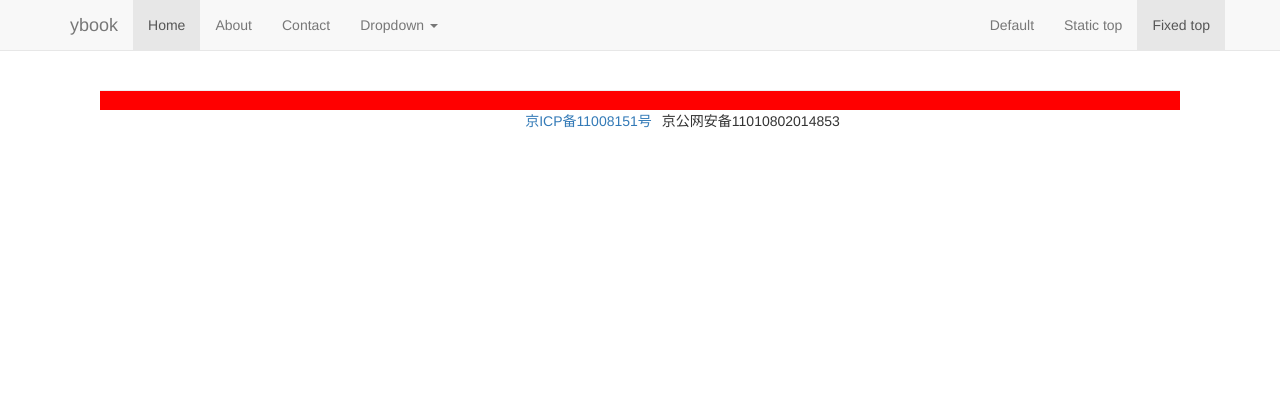
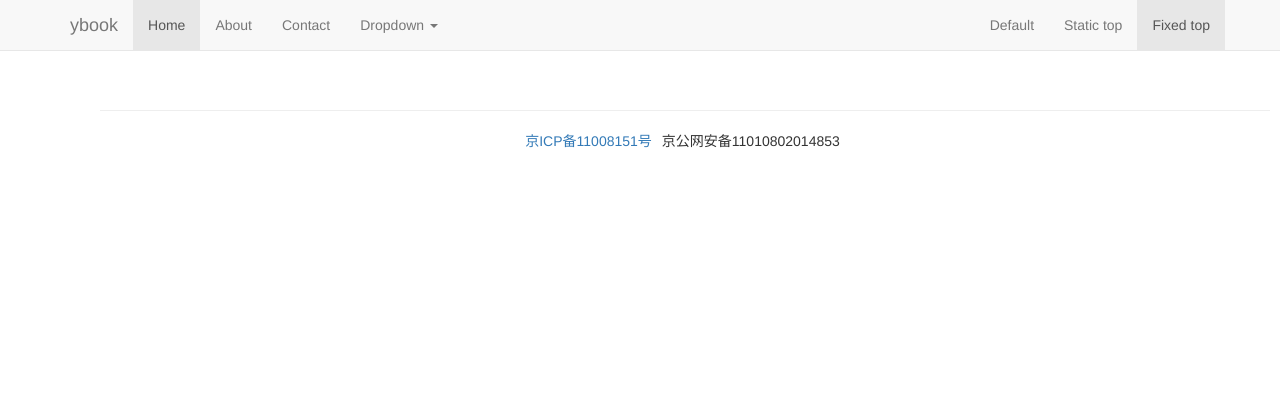
Before and after one commit to yehaifeng/ybook, a Django app: page /query/ in a window 1280 px wide. Shown: the top 420 px of the page. After the commit the page ends 148 px from the top, so only its background shows below. Run offline with Django 3.2, Linux system fonts and the light colour scheme; data that the repository does not hold is empty; some libraries are stand-ins or nearby versions.

Commit message:
day4:yehaifeng:change base.html

```diff
--- a/cmds/static/mainbody.css
+++ b/cmds/static/mainbody.css
@@ -1,22 +1,36 @@
-        * {
-            margin: 0px;
-            padding: 0px;
-        }
+/** {*/
+    /*margin: 0px;*/
+    /*padding: 0px;*/
+/*}*/
 
-        #footer {
-            width: 100%;
-            height: 20px;
-            background: #ff0000;
-            bottom: 0px;
-        }
-body {
-    min-height: 2000px;
-    padding-top: 70px;
-    left: 150px;
+body{
+    height: 100%;
+    /*left: 150px;*/
+    /*right:150px;*/
     margin-left: 100px;
     margin-right: 100px;
+    padding-top: 70px;
 }
 
-.button_foot {
+/*#footer {*/
+    /*!*width: 100%;*!*/
+    /*height: 20px;*/
+    /*background: #ff0000;*/
+    /*bottom: 0px;*/
+/*}*/
 
-}
+
+
+/*body {*/
+    /*!*position: relative;*!*/
+    /*!*width:100%;*!*/
+    /*padding-bottom: 100px;*/
+    /*min-height: 100%;*/
+    /*box-sizing: border-box;*/
+    /*padding-top: 70px;*/
+    /*left: 150px;*/
+    /*right:150px;*/
+    /*margin-left: 100px;*/
+    /*margin-right: 100px;*/
+
+/*}*/
--- a/templates/query.html
+++ b/templates/query.html
@@ -1,6 +1,7 @@
 {% extends "base.html" %}
 {% block page_content %}
 <div>
+
     <table class="table table-hover table-bordered">
         {% for item in book_list %}
         <tr>
```
